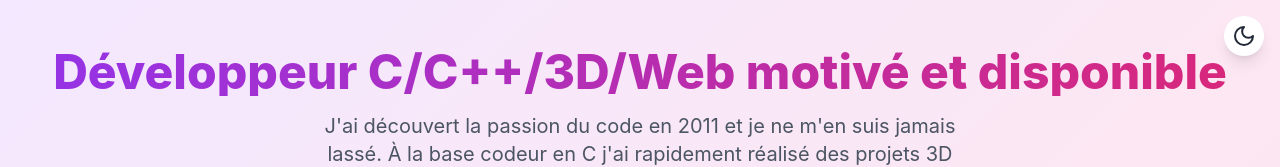
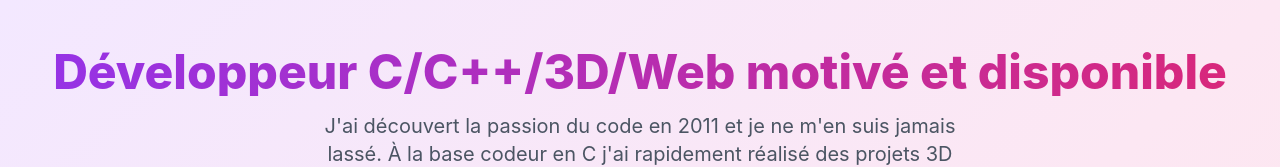
Before and after one commit to KevinGL/Portfolio2, a React (Create React App) app: page / in a window 1280 px wide. Shown: the top 167 px of the page. Built offline with nearby package versions, Linux system fonts and the light colour scheme.

Commit message:
Suppression bouton dark mode

```diff
--- a/src/components/portfolio.jsx
+++ b/src/components/portfolio.jsx
@@ -76,13 +76,6 @@ const Portfolio = () => {
     <div className={`min-h-screen ${darkMode ? 'dark' : ''}`}>
       <div className="bg-gradient-to-br from-purple-100 via-pink-100 to-rose-100 dark:from-gray-900 dark:via-purple-900 dark:to-blue-900 min-h-screen transition-colors duration-300">
         <header className="py-12 text-center relative">
-          <button
-            onClick={toggleDarkMode}
-            className="absolute top-4 right-4 p-2 rounded-full bg-white dark:bg-gray-800 text-gray-800 dark:text-white shadow-lg hover:shadow-xl transition-shadow duration-300"
-            aria-label="Toggle dark mode"
-          >
-            {darkMode ? <Sun size={24} /> : <Moon size={24} />}
-          </button>
           <h1 className="text-5xl font-extrabold mb-4 text-transparent bg-clip-text bg-gradient-to-r from-purple-600 to-pink-600 dark:from-purple-300 dark:to-pink-300">
             Développeur C/C++/3D/Web motivé et disponible
           </h1>
```
